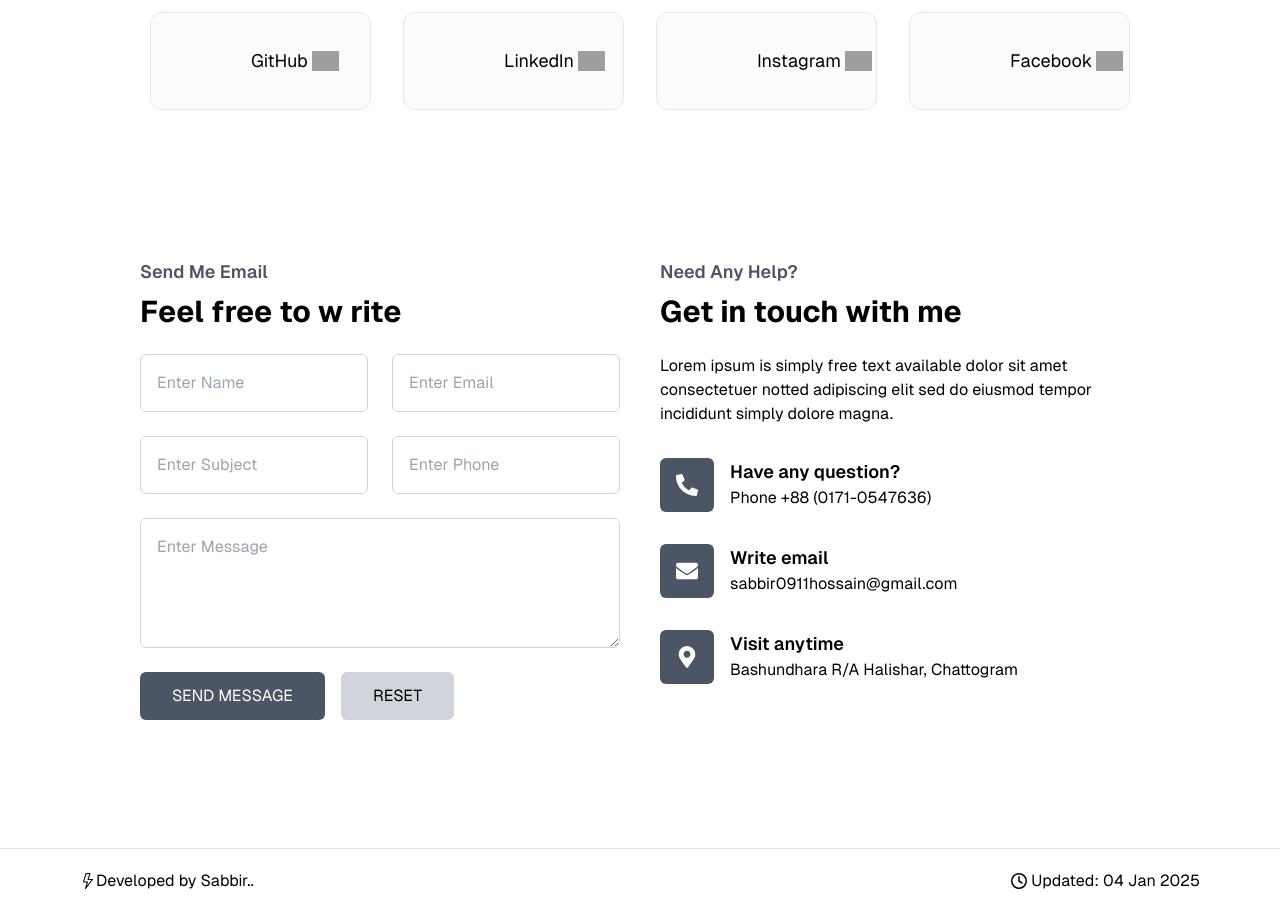
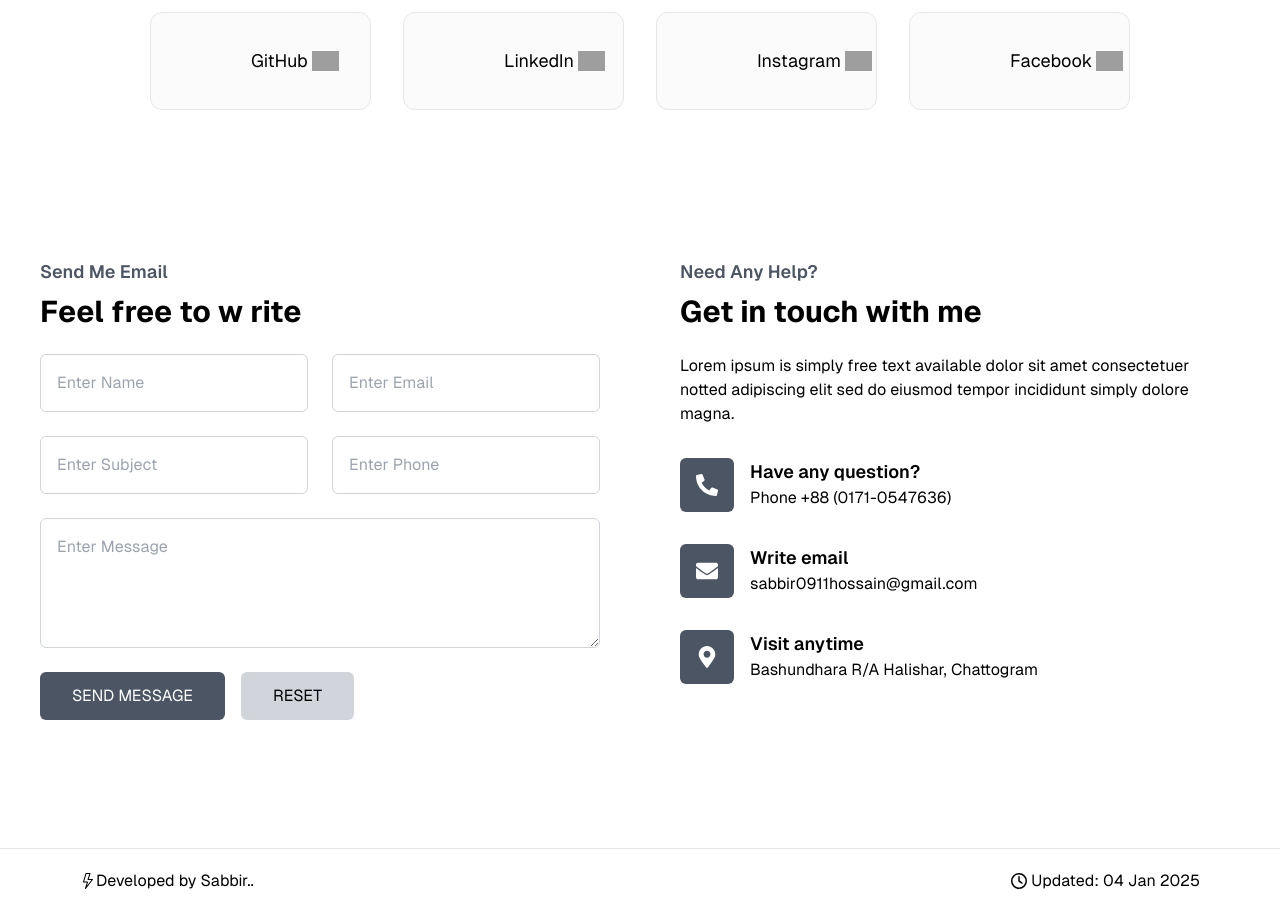
Before and after one commit to SaqlineShabbir/SABBIR-HOSSAIN, a Next.js app: page / in a window 1280 px wide. Shown: the part 4820-5733 px from the top of the page. Built offline with nearby package versions, Linux system fonts and the light colour scheme; grey boxes are pictures that could not be loaded.

Commit message:
Change: Change is contact section

```diff
--- a/src/v1/components/Contact.jsx
+++ b/src/v1/components/Contact.jsx
@@ -34,8 +34,8 @@ const ContactForm = () => {
     }
   };
   return (
-    <div className="container mx-auto py-32 px-5 lg:px-[140px]">
-      <div className="lg:flex justify-between items-start gap-10">
+    <div className="container mx-auto py-32 px-5 lg:px-[40px]">
+      <div className="lg:flex justify-between items-start gap-20">
         {/* Contact Form Section */}
         <div className="lg:w-1/2 mb-10 lg:mb-0">
           <Toaster />
```
